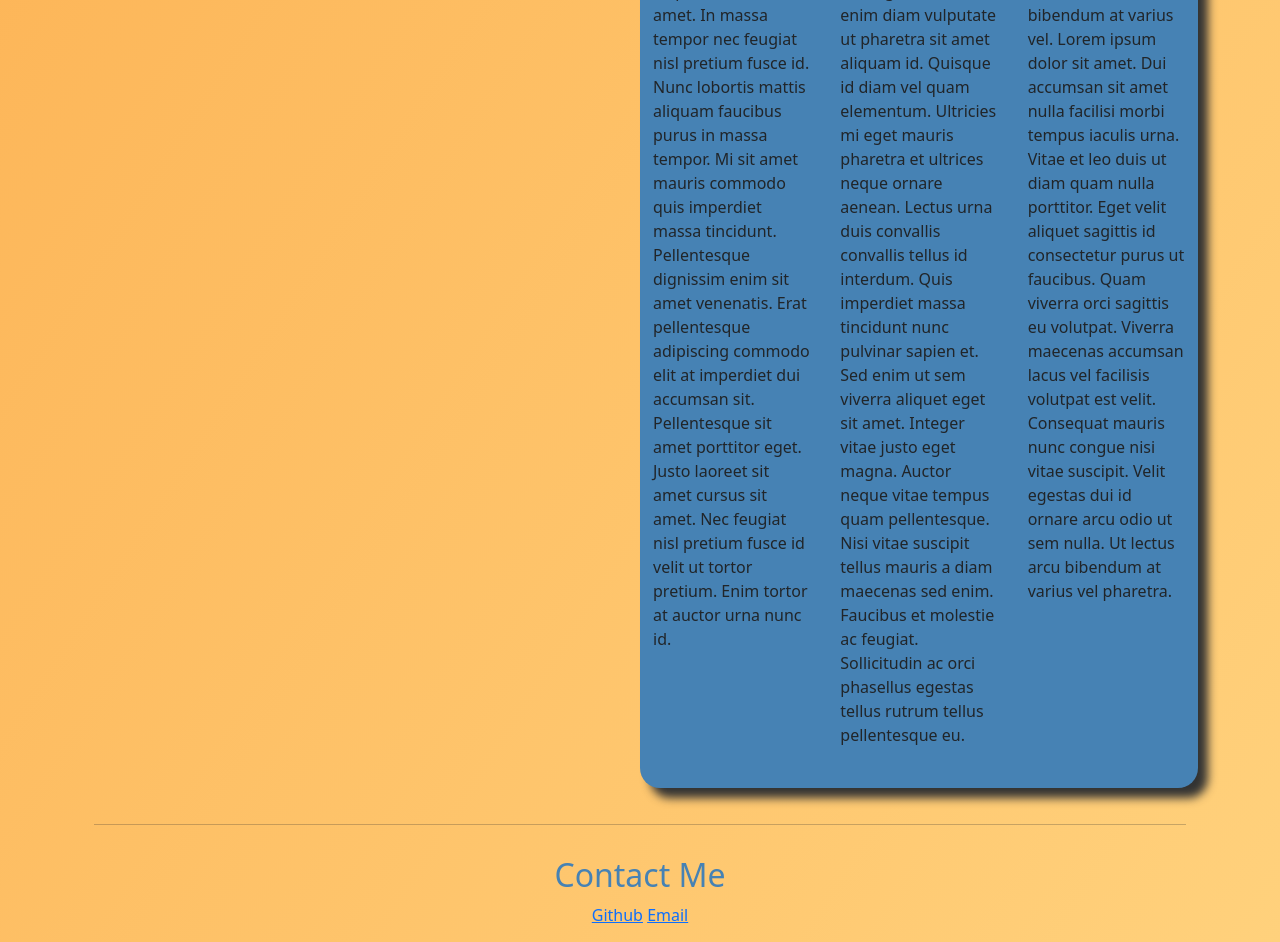
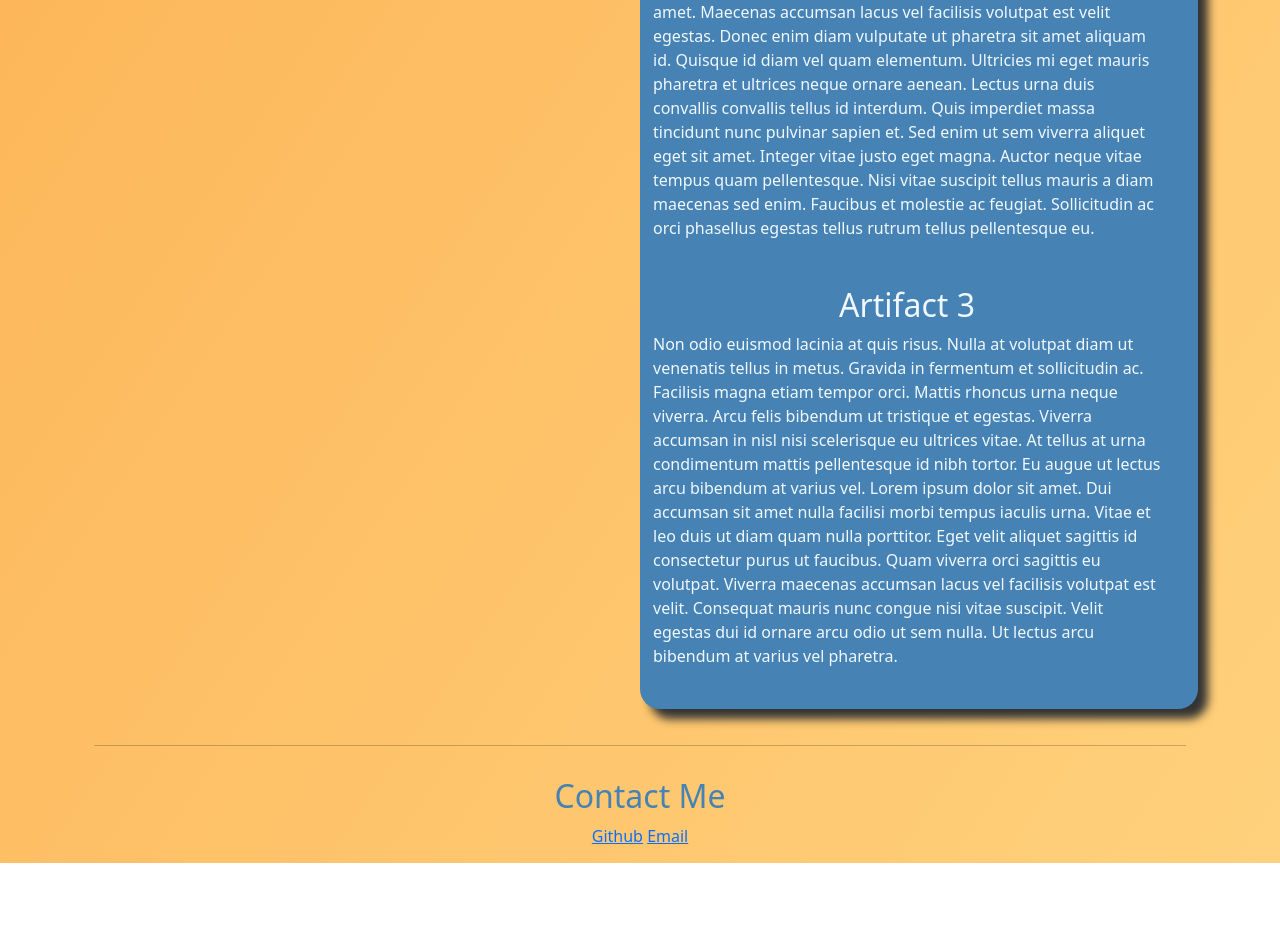
Before and after one commit to CaptFizzo/NClohessy.github.io, a plain HTML site: page index.html in a window 1280 px wide. Shown: the part 1031-1973 px from the top of the page. After the commit the page ends 1894 px from the top, so only its background shows below. Drawn offline with nearby package versions, Linux system fonts and the light colour scheme.

Commit message:
Changes for PA5

```diff
--- a/index.html
+++ b/index.html
@@ -37,21 +37,22 @@
     <div id="portfolio" class="col-6 portfolioArtif">
         <div class="row">
             <h2 class="subtitle">Portfolio</h2>
-            <div class="col-4">
+            <div class="col-12">
                 <h2>Artifact 1</h2>
                 <p>Lorem ipsum dolor sit amet, consectetur adipiscing elit, sed do eiusmod tempor incididunt ut labore et dolore magna aliqua. Aenean sed adipiscing diam donec adipiscing tristique risus nec feugiat. Praesent elementum facilisis leo vel fringilla est. Et malesuada fames ac turpis egestas maecenas pharetra. Eros in cursus turpis massa tincidunt. Ultricies integer quis auctor elit sed vulputate mi sit amet. In massa tempor nec feugiat nisl pretium fusce id. Nunc lobortis mattis aliquam faucibus purus in massa tempor. Mi sit amet mauris commodo quis imperdiet massa tincidunt. Pellentesque dignissim enim sit amet venenatis. Erat pellentesque adipiscing commodo elit at imperdiet dui accumsan sit. Pellentesque sit amet porttitor eget. Justo laoreet sit amet cursus sit amet. Nec feugiat nisl pretium fusce id velit ut tortor pretium. Enim tortor at auctor urna nunc id.</p>
             </div>
-
-            <div class="col-4">
+            <div class="row">
+            <div class="col-12">
                 <h2>Artifact 2</h2>
                 <p>Justo donec enim diam vulputate ut. Scelerisque eu ultrices vitae auctor eu augue ut. Nibh nisl condimentum id venenatis a. Sit amet luctus venenatis lectus magna fringilla urna. Sapien nec sagittis aliquam malesuada bibendum arcu. Sollicitudin aliquam ultrices sagittis orci. Hendrerit dolor magna eget est lorem ipsum dolor sit amet. Maecenas accumsan lacus vel facilisis volutpat est velit egestas. Donec enim diam vulputate ut pharetra sit amet aliquam id. Quisque id diam vel quam elementum. Ultricies mi eget mauris pharetra et ultrices neque ornare aenean. Lectus urna duis convallis convallis tellus id interdum. Quis imperdiet massa tincidunt nunc pulvinar sapien et. Sed enim ut sem viverra aliquet eget sit amet. Integer vitae justo eget magna. Auctor neque vitae tempus quam pellentesque. Nisi vitae suscipit tellus mauris a diam maecenas sed enim. Faucibus et molestie ac feugiat. Sollicitudin ac orci phasellus egestas tellus rutrum tellus pellentesque eu.</p>
             </div>
-
-            <div class="col-4">
+            </div>
+        <div class="row">
+            <div class="col-12">
                 <h2>Artifact 3</h2>
                 <p>Non odio euismod lacinia at quis risus. Nulla at volutpat diam ut venenatis tellus in metus. Gravida in fermentum et sollicitudin ac. Facilisis magna etiam tempor orci. Mattis rhoncus urna neque viverra. Arcu felis bibendum ut tristique et egestas. Viverra accumsan in nisl nisi scelerisque eu ultrices vitae. At tellus at urna condimentum mattis pellentesque id nibh tortor. Eu augue ut lectus arcu bibendum at varius vel. Lorem ipsum dolor sit amet. Dui accumsan sit amet nulla facilisi morbi tempus iaculis urna. Vitae et leo duis ut diam quam nulla porttitor. Eget velit aliquet sagittis id consectetur purus ut faucibus. Quam viverra orci sagittis eu volutpat. Viverra maecenas accumsan lacus vel facilisis volutpat est velit. Consequat mauris nunc congue nisi vitae suscipit. Velit egestas dui id ornare arcu odio ut sem nulla. Ut lectus arcu bibendum at varius vel pharetra.</p>
             </div>
-
+        </div>
         </div>
     </div>
 </div>
--- a/style.css
+++ b/style.css
@@ -62,7 +62,7 @@ img {
     padding: 10px;
     border-radius: 20px;
     box-shadow: 10px 10px 10px #333;
-
+    color:aliceblue;
 }
 .portfolioArtif h2{
     color:aliceblue;
@@ -94,3 +94,7 @@ h1{
     text-align: center;
     color: steelblue;
 }
+#biograph{
+color:aliceblue;
+
+}
```
